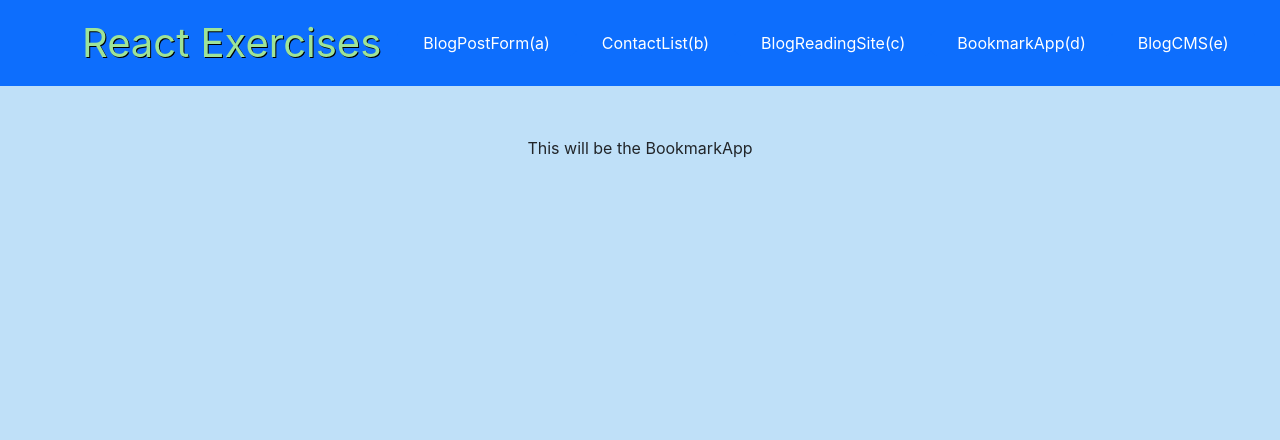
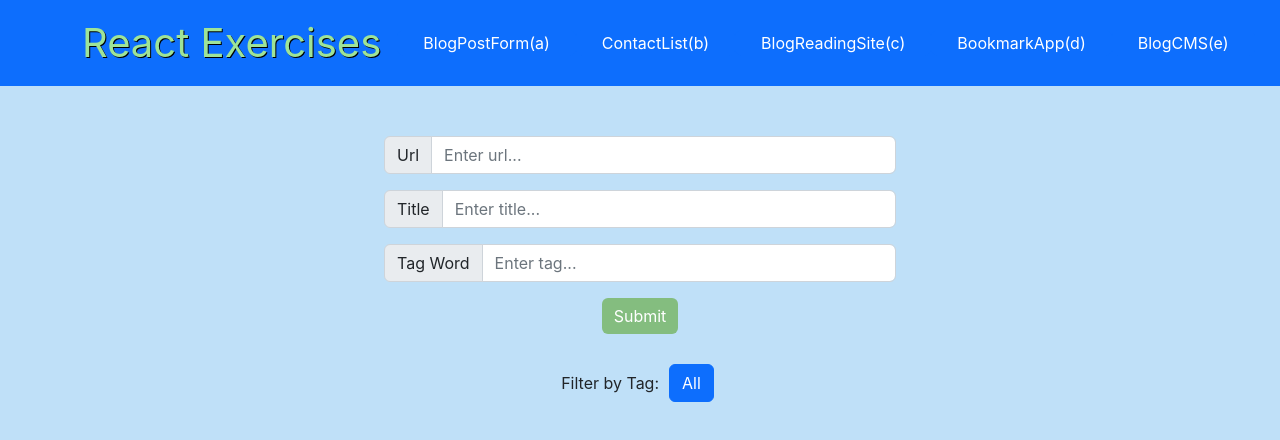
Before and after one commit to alecdhansen/react-exercises, a React (Create React App) app: page / in a window 1280 px wide. Both pictures are taken after a click on the button "BookmarkApp(d)". Shown: the top 440 px of the page. Built offline with nearby package versions, Linux system fonts and the light colour scheme.

Commit message:
completed #4

```diff
--- a/src/App.css
+++ b/src/App.css
@@ -82,3 +82,32 @@
   display: flex;
   justify-content: space-around;
 }
+.div4 {
+  display: flex;
+  flex-direction: column;
+  align-items: center;
+}
+.form4 {
+  width: 40%;
+}
+.filter4 {
+  margin-top: 30px;
+  display: flex;
+  align-items: center;
+  justify-content: center;
+  width: 50%;
+}
+.filter4 > p {
+  margin: 0px 10px 0px 0px;
+}
+.btn1-4 {
+  margin-right: 5px;
+}
+.btn2-4 {
+  margin-right: 5px;
+}
+.listgroup4 {
+  margin-top: 5px;
+  min-width: 400px;
+  text-align: left;
+}
--- a/src/components/BookmarkApp/BookmarkApp.js
+++ b/src/components/BookmarkApp/BookmarkApp.js
@@ -1,4 +1,106 @@
+import { useState } from "react";
+import Button from "react-bootstrap/Button";
+import Form from "react-bootstrap/Form";
+import InputGroup from "react-bootstrap/InputGroup";
+import ListGroup from "react-bootstrap/ListGroup";
+
+const INITIAL_STATE = {
+  url: "",
+  tag: "",
+  title: "",
+};
+
 function BookmarkApp() {
-  return <div className="bookmark-app">This will be the BookmarkApp</div>;
+  const [bookmark, setBookmark] = useState(INITIAL_STATE);
+  const [bookmarkList, setBookmarkList] = useState([]);
+  const [filter, setFilter] = useState();
+  const handleInput = (e) => {
+    setBookmark({ ...bookmark, [e.target.name]: e.target.value });
+  };
+  const handleSubmit = (e) => {
+    e.preventDefault();
+    setBookmarkList([...bookmarkList, bookmark]);
+    setBookmark(INITIAL_STATE);
+  };
+  const bookmarksHTML = bookmarkList
+    .filter((bookmark) => (filter ? bookmark.tag === filter : bookmark))
+    .map((bookmark, index) => (
+      <>
+        <ListGroup className="listgroup4">
+          <ListGroup.Item key={index}>
+            <a href={bookmark.url}>{bookmark.title}</a>
+          </ListGroup.Item>
+        </ListGroup>
+      </>
+    ));
+  const filterTags = (e) => {
+    if (e.target.value === "all") {
+      setFilter(null);
+    } else {
+      setFilter(e.target.value);
+    }
+  };
+  const tagList = [...new Set(bookmarkList.map((bookmark) => bookmark.tag))];
+  const tagListHTML = tagList.map((tag, index) => (
+    <Button key={index} value={tag} onClick={filterTags} className="btn2-4">
+      {tag}
+    </Button>
+  ));
+  return (
+    <div className="div4">
+      <Form onSubmit={handleSubmit} className="form4">
+        <InputGroup className="mb-3">
+          <InputGroup.Text id="url" className="inputs2">
+            Url
+          </InputGroup.Text>
+          <Form.Control
+            name="url"
+            type="url"
+            required
+            value={bookmark.url}
+            onChange={handleInput}
+            placeholder="Enter url..."
+          />
+        </InputGroup>
+        <InputGroup className="mb-3">
+          <InputGroup.Text id="title" className="inputs2">
+            Title
+          </InputGroup.Text>
+          <Form.Control
+            name="title"
+            type="text"
+            required
+            value={bookmark.title}
+            onChange={handleInput}
+            placeholder="Enter title..."
+          />
+        </InputGroup>
+        <InputGroup className="mb-3">
+          <InputGroup.Text id="tag" className="inputs2">
+            Tag Word
+          </InputGroup.Text>
+          <Form.Control
+            name="tag"
+            type="text"
+            required
+            value={bookmark.tag}
+            onChange={handleInput}
+            placeholder="Enter tag..."
+          />
+        </InputGroup>
+        <Button variant="success" className="btn2" type="submit">
+          Submit
+        </Button>
+      </Form>
+      <div className="filter4">
+        <p>Filter by Tag:</p>
+        <Button onClick={filterTags} value="all" className="btn1-4">
+          All
+        </Button>
+        {tagListHTML}
+      </div>
+      <div>{bookmarksHTML}</div>
+    </div>
+  );
 }
 export default BookmarkApp;
```
